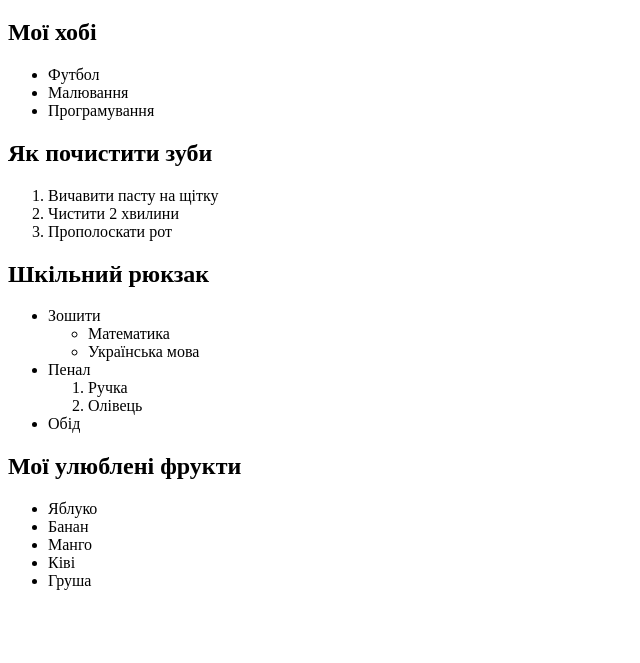
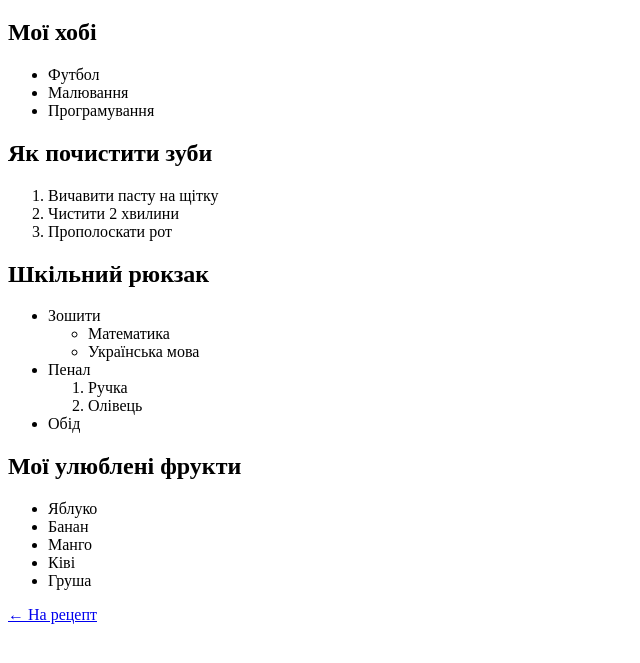
Before and after one commit to kirichenkoko-pixel/spysky, a plain HTML site: page index.html in a window 1280 px wide. Shown: the part 61-724 px from the top of the page, without its empty margins (0-640 px from the left). Drawn offline with Linux system fonts and the light colour scheme.

Commit message:
Додав посилання на рецепти

```diff
--- a/index.html
+++ b/index.html
@@ -42,5 +42,6 @@
   <li>Ківі</li>
   <li>Груша</li>
 </ul>
+   <p><a href="recipe.html">← На рецепт</a></p>
 </body>
 </html>
```
